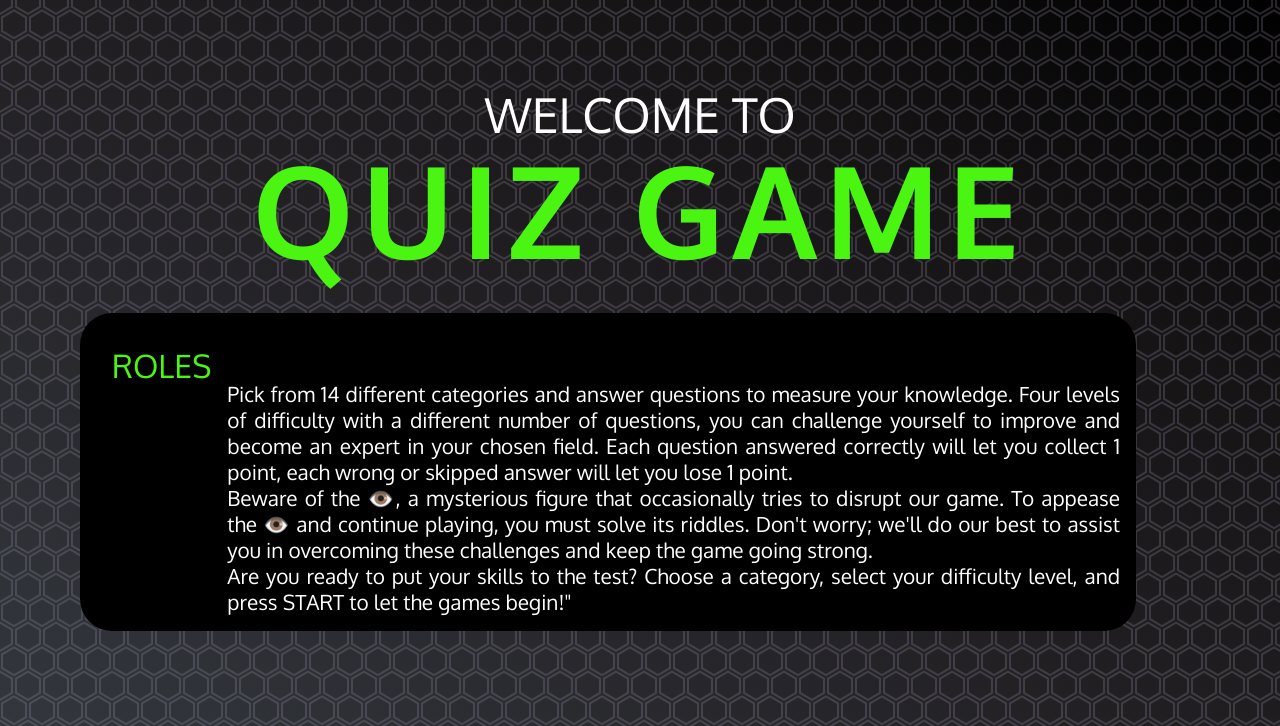
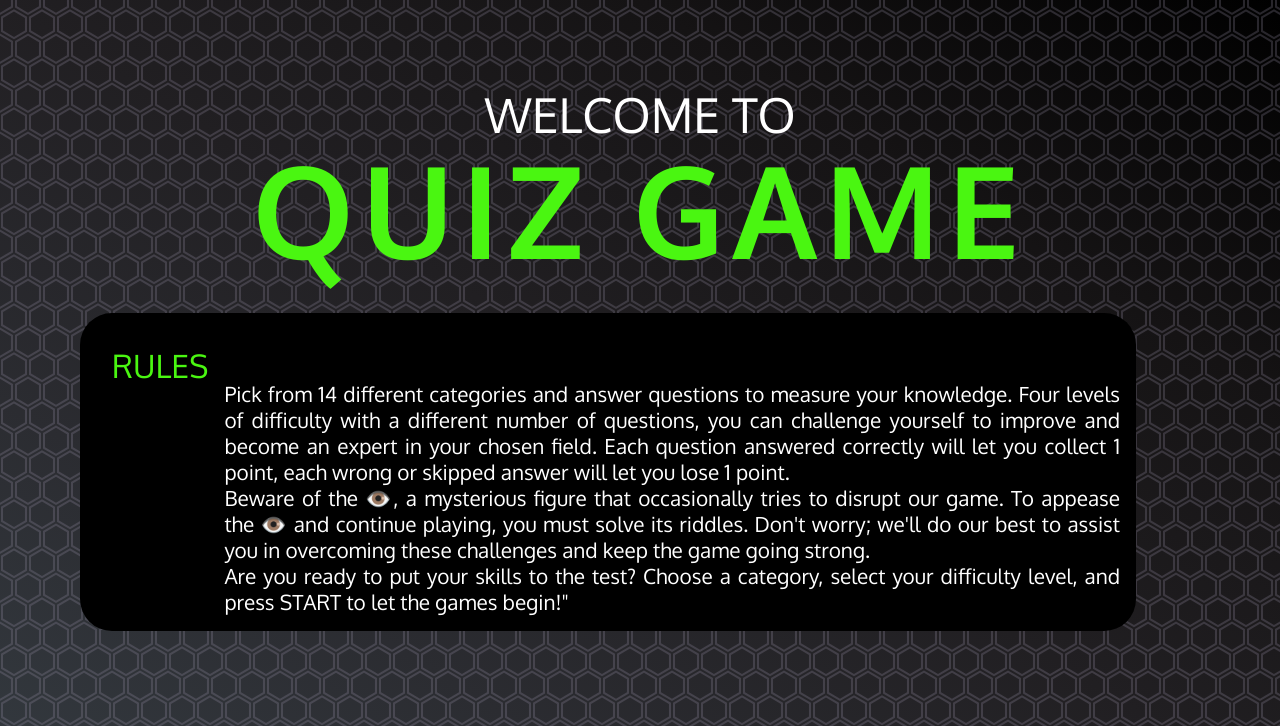
Before and after one commit to lucaf1990/QuizGame, a website: page index.html in a window 1280 px wide. Both pictures are taken after a click on the link "PLAY". Shown: the top 726 px of the page. Drawn offline with Linux system fonts and the light colour scheme.

Commit message:
sintax error

```diff
--- a/index.html
+++ b/index.html
@@ -33,7 +33,7 @@
     <div class="pickCategory">
       <p class="welcome">WELCOME TO</p>
       <p class="welcomeMessage">
-        <span>ROLES</span>
+        <span>RULES</span>
         <br />
         <br />
         Pick from 14 different categories and answer questions to measure your
```
